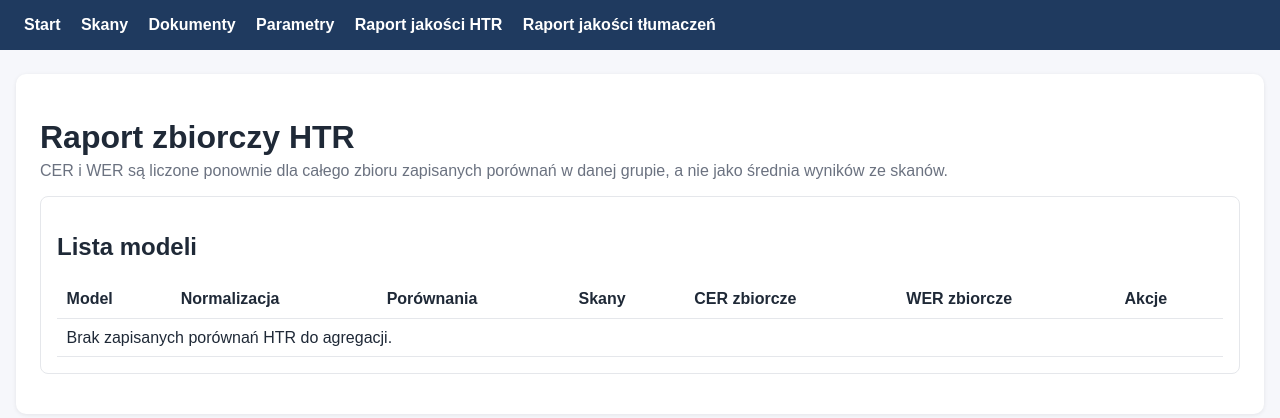
After one commit to pjaskulski/manuscript-lab, a Flask app: page /htr/corpus-report in a window 1280 px wide. The commit adds this page. Shown: the top 418 px of the page. Run offline with Flask 3, Linux system fonts and the light colour scheme.

Commit message:
Raport jakości HTR

```diff
--- a/app/blueprints/htr/routes.py
+++ b/app/blueprints/htr/routes.py
@@ -1,8 +1,11 @@
-from flask import Blueprint, flash, redirect, render_template, url_for
+from collections import defaultdict
+
+from flask import Blueprint, flash, redirect, render_template, request, url_for
+from sqlalchemy.orm import joinedload
 
 from ...extensions import db
 from ...models import HTRComparison, Scan, ScanText
-from ...services.htr_metrics import compute_htr_metrics, make_html_diff
+from ...services.htr_metrics import compute_corpus_htr_metrics, compute_htr_metrics, make_html_diff
 from ...services.model_registry import MANUAL_MODEL_NAME, MODEL_SCOPE_HTR, get_model_choices
 from ...services.text_normalization import normalize_text
 from .forms import GROUND_TRUTH_TEXT_TYPES, HTRCompareForm, ScanTextForm, ScanTextWorkspaceForm
@@ -18,6 +21,20 @@ def _configure_model_choices(form: ScanTextForm, current_value: str | None = Non
 
 def _is_ground_truth_type(text_type: str | None) -> bool:
     return (text_type or "").strip() in GROUND_TRUTH_TEXT_TYPES
+
+
+def _text_label(text: ScanText) -> str:
+    return text.comparison_display
+
+
+def _comparison_group_key(comparison: HTRComparison) -> tuple[str, str, str, str, str]:
+    return (
+        comparison.reference_text.text_type or "",
+        (comparison.reference_text.source_display or "").strip(),
+        comparison.candidate_text.text_type or "",
+        (comparison.candidate_text.source_display or "").strip(),
+        (comparison.normalization_profile or "").strip(),
+    )
 
 
 def _sync_main_ground_truth(text: ScanText) -> None:
@@ -162,11 +179,90 @@ def compare_scan_texts(scan_id: int):
 @htr_bp.route("/comparisons/<int:comparison_id>")
 def view_comparison(comparison_id: int):
     comparison = HTRComparison.query.get_or_404(comparison_id)
+    back_url = request.args.get("next", "").strip() or url_for("scans.scan_detail", scan_id=comparison.scan.id)
+    back_label = "Wróć do raportu" if "/corpus-report" in back_url else "Wróć do skanu"
     diff_html = make_html_diff(
         normalize_text(comparison.reference_text.content, profile=comparison.normalization_profile or "lowercase"),
         normalize_text(comparison.candidate_text.content, profile=comparison.normalization_profile or "lowercase"),
     )
-    return render_template("htr/comparison_detail.html", comparison=comparison, diff_html=diff_html)
+    return render_template(
+        "htr/comparison_detail.html",
+        comparison=comparison,
+        diff_html=diff_html,
+        back_url=back_url,
+        back_label=back_label,
+    )
+
+
+@htr_bp.route("/corpus-report")
+def corpus_report():
+    comparisons = (
+        HTRComparison.query.options(
+            joinedload(HTRComparison.reference_text),
+            joinedload(HTRComparison.candidate_text),
+            joinedload(HTRComparison.scan),
+        )
+        .order_by(HTRComparison.id.asc())
+        .all()
+    )
+
+    grouped_comparisons: dict[tuple[str, str, str, str, str], list[HTRComparison]] = defaultdict(list)
+    for comparison in comparisons:
+        if comparison.reference_text is None or comparison.candidate_text is None:
+            continue
+        grouped_comparisons[_comparison_group_key(comparison)].append(comparison)
+
+    groups = []
+    for key, comparison_group in grouped_comparisons.items():
+        first_comparison = comparison_group[0]
+        profile = key[4] or "lowercase"
+        references = [comparison.reference_text.content for comparison in comparison_group]
+        candidates = [comparison.candidate_text.content for comparison in comparison_group]
+        corpus_metrics = compute_corpus_htr_metrics(references, candidates, profile=profile)
+        groups.append(
+            {
+                "key": key,
+                "reference_text_type": key[0],
+                "reference_source_model": key[1],
+                "candidate_text_type": key[2],
+                "candidate_source_model": key[3],
+                "normalization_profile": key[4],
+                "reference_label": _text_label(first_comparison.reference_text),
+                "candidate_label": _text_label(first_comparison.candidate_text),
+                "comparison_count": len(comparison_group),
+                "scan_count": len({comparison.scan_id for comparison in comparison_group}),
+                "cer": corpus_metrics["cer"],
+                "wer": corpus_metrics["wer"],
+                "comparisons": comparison_group,
+            }
+        )
+
+    groups.sort(
+        key=lambda group: (
+            group["reference_label"].lower(),
+            group["candidate_label"].lower(),
+            group["normalization_profile"].lower(),
+            -group["comparison_count"],
+        )
+    )
+
+    selected_key = (
+        request.args.get("reference_text_type", ""),
+        request.args.get("reference_source_model", "").strip(),
+        request.args.get("candidate_text_type", ""),
+        request.args.get("candidate_source_model", "").strip(),
+        request.args.get("normalization_profile", "").strip(),
+    )
+
+    selected_group = None
+    if groups and any(selected_key):
+        selected_group = next((group for group in groups if group["key"] == selected_key), None)
+
+    return render_template(
+        "htr/corpus_report.html",
+        groups=groups,
+        selected_group=selected_group,
+    )
 
 
 @htr_bp.route("/comparisons/<int:comparison_id>/delete", methods=["POST"])
--- a/app/blueprints/htr/templates/htr/comparison_detail.html
+++ b/app/blueprints/htr/templates/htr/comparison_detail.html
@@ -4,7 +4,7 @@
 <div class="actions" style="justify-content: space-between; margin-bottom: 1rem;">
     <h1>Porównanie HTR #{{ comparison.id }}</h1>
     <div class="actions">
-        <a class="btn" href="{{ url_for('scans.scan_detail', scan_id=comparison.scan.id) }}">Wróć do skanu</a>
+        <a class="btn" href="{{ back_url }}">{{ back_label }}</a>
         <form method="post" action="{{ url_for('htr.delete_comparison', comparison_id=comparison.id) }}" onsubmit="return confirm('Usunąć porównanie HTR?');">
             <button class="btn btn-danger" type="submit">Usuń porównanie</button>
         </form>
--- /dev/null
+++ b/app/blueprints/htr/templates/htr/corpus_report.html
@@ -0,0 +1,74 @@
+{% extends "base.html" %}
+{% block title %}Raport zbiorczy HTR{% endblock %}
+{% block content %}
+<div class="actions" style="justify-content: space-between; margin-bottom: 1rem; row-gap: .75rem;">
+    <div>
+        <h1 style="margin-bottom: .35rem;">Raport zbiorczy HTR</h1>
+        <div class="muted">CER i WER są liczone ponownie dla całego zbioru zapisanych porównań w danej grupie, a nie jako średnia wyników ze skanów.</div>
+    </div>
+</div>
+
+<div class="card" style="margin-bottom: 1rem;">
+    <h2>Lista modeli</h2>
+    <table>
+        <thead>
+            <tr>
+                <th>Model</th>
+                <th>Normalizacja</th>
+                <th>Porównania</th>
+                <th>Skany</th>
+                <th>CER zbiorcze</th>
+                <th>WER zbiorcze</th>
+                <th>Akcje</th>
+            </tr>
+        </thead>
+        <tbody>
+            {% for group in groups %}
+            <tr>
+                <td>{{ group.candidate_label }}</td>
+                <td>{{ group.normalization_profile or '-' }}</td>
+                <td>{{ group.comparison_count }}</td>
+                <td>{{ group.scan_count }}</td>
+                <td>{{ '%.2f'|format(group.cer * 100) }}%</td>
+                <td>{{ '%.2f'|format(group.wer * 100) }}%</td>
+                <td>
+                    <a class="btn" href="{{ url_for('htr.corpus_report', reference_text_type=group.reference_text_type, reference_source_model=group.reference_source_model, candidate_text_type=group.candidate_text_type, candidate_source_model=group.candidate_source_model, normalization_profile=group.normalization_profile) }}">Skład</a>
+                </td>
+            </tr>
+            {% else %}
+            <tr><td colspan="7">Brak zapisanych porównań HTR do agregacji.</td></tr>
+            {% endfor %}
+        </tbody>
+    </table>
+</div>
+
+{% if selected_group %}
+<div class="card" style="margin-top: 1rem;">
+    <h2>Lista porównywanych skanów</h2>
+    <p><strong>Model:</strong> {{ selected_group.candidate_label }}</p>
+    <p class="muted">Profil normalizacji: {{ selected_group.normalization_profile or '-' }}</p>
+    <table>
+        <thead>
+            <tr>
+                <th>ID porównania</th>
+                <th>Skan</th>
+                <th>CER skanu</th>
+                <th>WER skanu</th>
+                <th>Akcje</th>
+            </tr>
+        </thead>
+        <tbody>
+            {% for comparison in selected_group.comparisons %}
+            <tr>
+                <td>{{ comparison.id }}</td>
+                <td><a href="{{ url_for('scans.scan_detail', scan_id=comparison.scan.id) }}">#{{ comparison.scan.id }} — {{ comparison.scan.title }}</a></td>
+                <td>{{ '%.2f'|format((comparison.cer or 0) * 100) }}%</td>
+                <td>{{ '%.2f'|format((comparison.wer or 0) * 100) }}%</td>
+                <td><a class="btn" href="{{ url_for('htr.view_comparison', comparison_id=comparison.id, next=request.full_path) }}">Szczegóły</a></td>
+            </tr>
+            {% endfor %}
+        </tbody>
+    </table>
+</div>
+{% endif %}
+{% endblock %}
--- a/app/templates/base.html
+++ b/app/templates/base.html
@@ -73,7 +73,8 @@
         <a href="{{ url_for('scans.list_scans') }}">Skany</a>
         <a href="{{ url_for('documents.list_documents') }}">Dokumenty</a>
         <a href="{{ url_for('parameters.index') }}">Parametry</a>
-        <a href="{{ url_for('translations.corpus_report') }}">Raport tłumaczeń</a>
+        <a href="{{ url_for('htr.corpus_report') }}">Raport jakości HTR</a>
+        <a href="{{ url_for('translations.corpus_report') }}">Raport jakości tłumaczeń</a>
     </nav>
 </header>
 <main>
```
Also changed, not shown: app/services/htr_metrics.py (+16 -0 lines).
